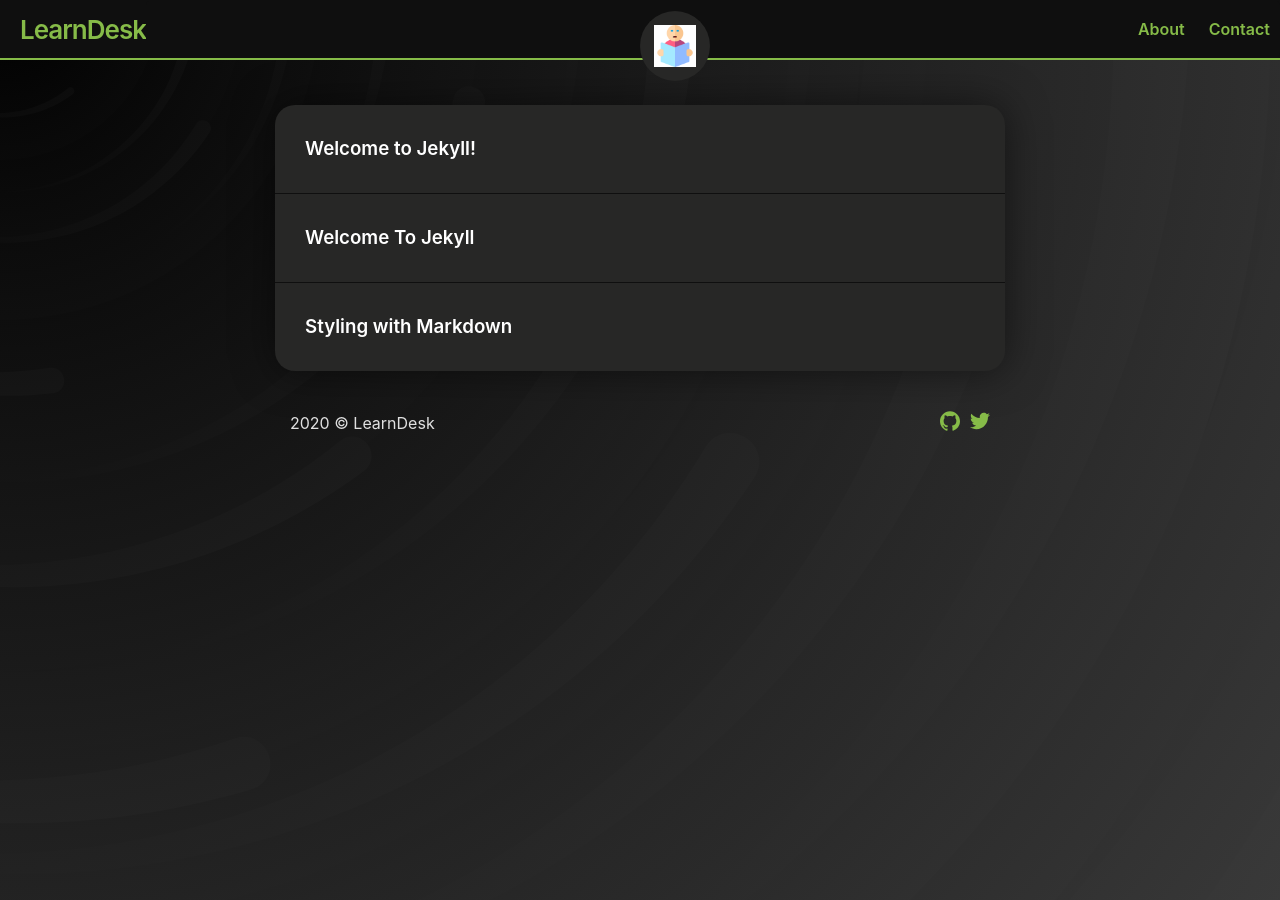
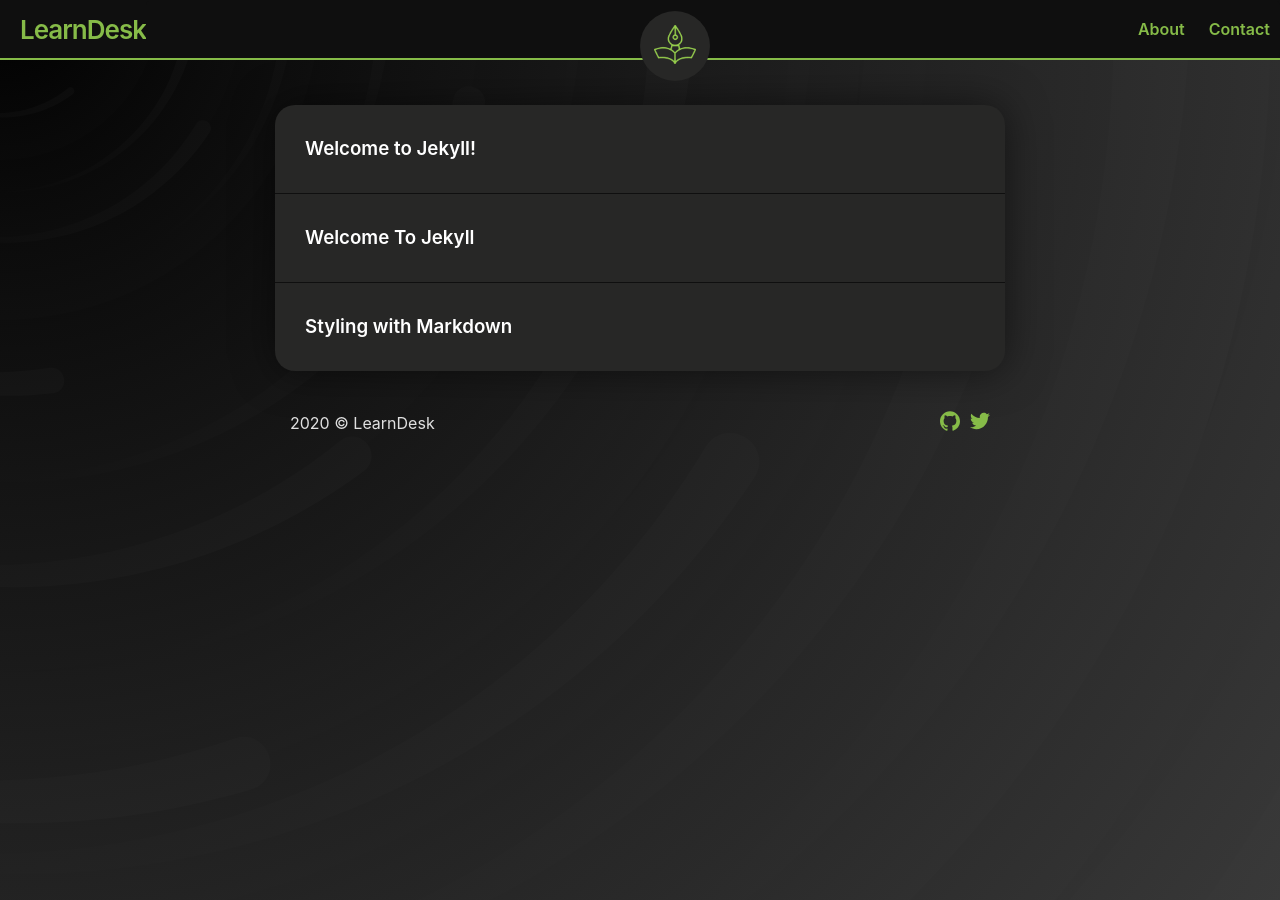
Before and after one commit to sayeekrish/sayeekrish.github.io, a Jekyll site: the page built from index.md, in a window 1280 px wide. Built offline with Jekyll 4.4.1, drawn with Linux system fonts in a browser that asks for light colours.

Commit message:
logo changes

```diff
--- a/_config.yml
+++ b/_config.yml
@@ -1,7 +1,6 @@
 title: LearnDesk
-iconURL: assets/reading-book.png
+iconURL: assets/open-book.png
 theme: jekyll-theme-leaf
-
 permalink: :slug
 
 social:
--- a/_layouts/default.html
+++ b/_layouts/default.html
@@ -1,5 +1,6 @@
 <!DOCTYPE html>
 <html lang="{{ page.lang | default: site.lang | default: "en" }}">
+<link rel="shortcut icon" type="image/x-icon" href="open-book.ico">
 
 {%- include head.html -%}
 
```
Also changed, not shown: assets/open-book.png (added), assets/reading-book.png (deleted), open-book.ico (added).
